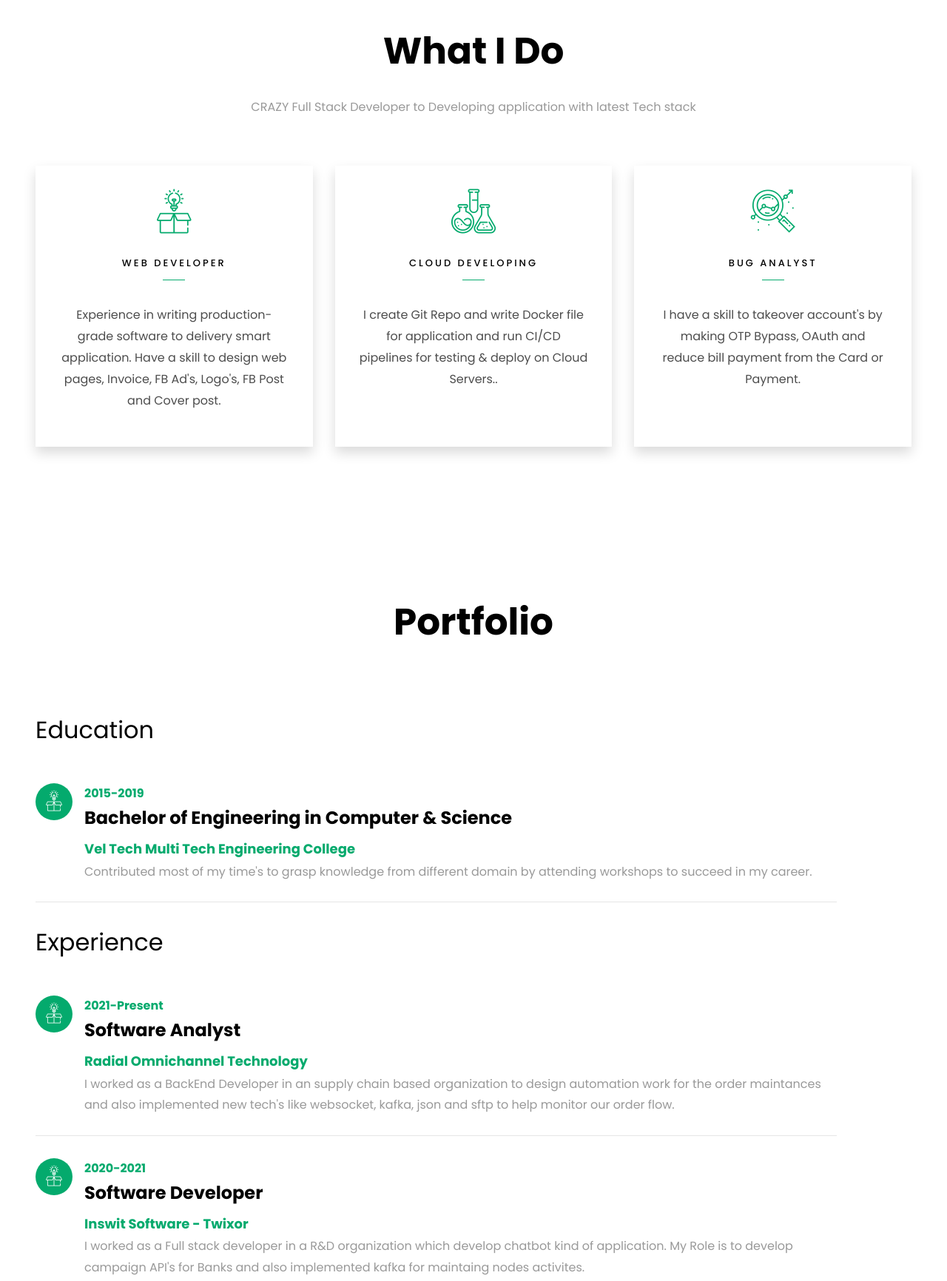
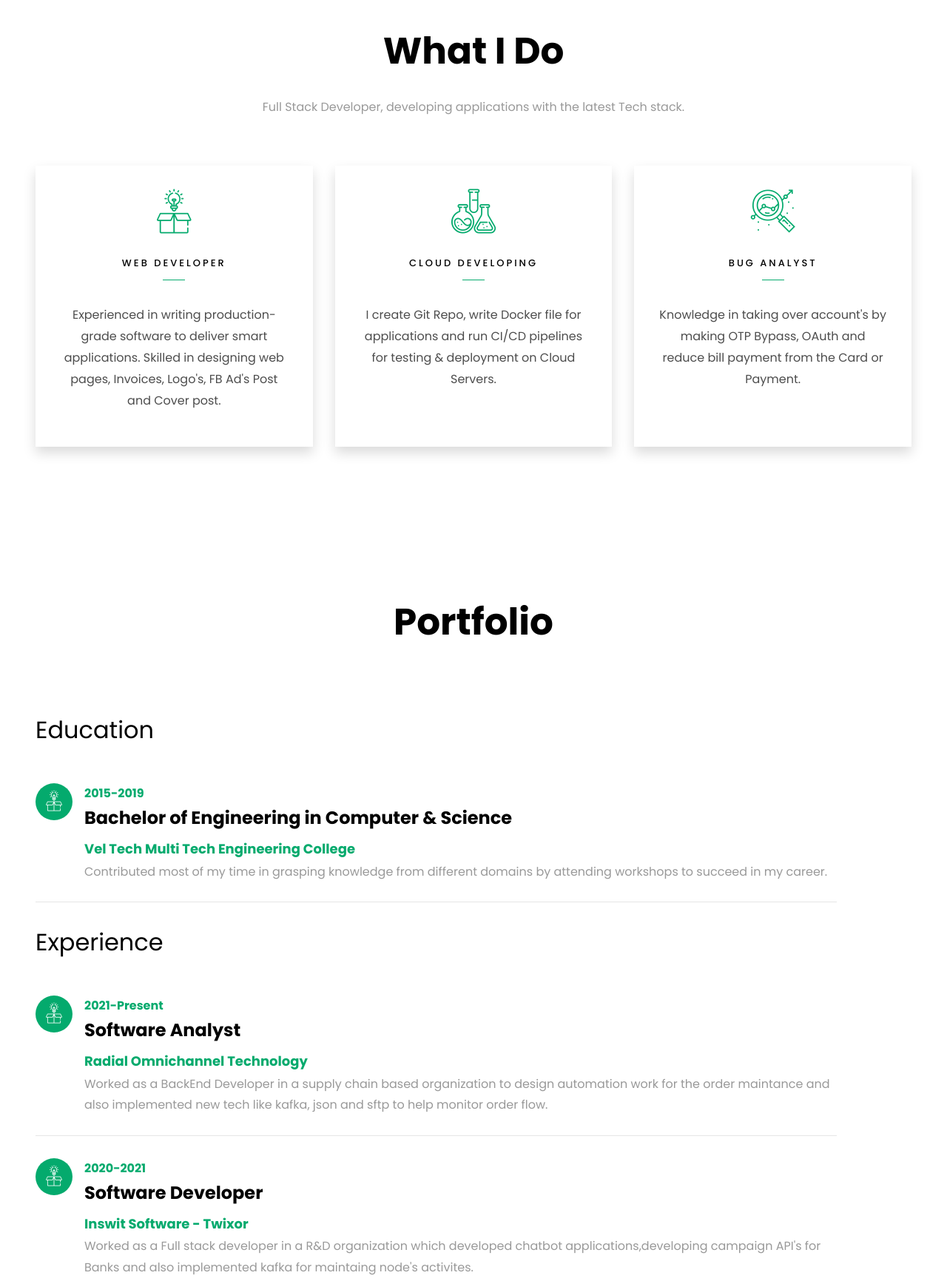
Before and after one commit to Karthikeyan-Ramesh/portfolio, a plain HTML site: page index.html in a window 1280 px wide. Shown: the part 920-2652 px from the top of the page at 74% size. Drawn offline with Linux system fonts and the light colour scheme; files whose address does not match are found by name.

Commit message:
alter contents

```diff
--- a/index.html
+++ b/index.html
@@ -98,7 +98,7 @@
     		<div class="row justify-content-center py-5 mt-5">
           <div class="col-md-12 heading-section text-center ftco-animate">
             <h2 class="mb-4">What I Do</h2>
-            <p>CRAZY Full Stack Developer to Developing application with latest Tech stack</p>
+            <p>Full Stack Developer, developing applications with the latest Tech stack.</p>
           </div>
         </div>
     		<div class="row">
@@ -109,7 +109,8 @@
 							</span>
 							<div class="desc">
 								<h3 class="mb-5">Web Developer</h3>
-								<p>Experience in writing production-grade software to delivery smart application. Have a skill to design web pages, Invoice, FB Ad's, Logo's, FB Post and Cover post.</p>
+								<p>Experienced in writing production-grade software to deliver smart applications. Skilled in designing web pages, Invoices, Logo's,
+									FB Ad's Post and Cover post.</p>
 							</div>
 						</a>
 					</div>
@@ -121,7 +122,7 @@
 							</span>
 							<div class="desc">
 								<h3 class="mb-5">Cloud Developing</h3>
-								<p>I create Git Repo and write Docker file for application and run CI/CD pipelines for testing & deploy on Cloud Servers..</p>
+								<p>I create Git Repo, write Docker file for applications and run CI/CD pipelines for testing & deployment on Cloud Servers.</p>
 							</div>
 						</a>
 					</div>
@@ -132,7 +133,7 @@
 							</span>
 							<div class="desc">
 								<h3 class="mb-5">Bug Analyst</h3>
-								<p>I have a skill to takeover account's by making OTP Bypass, OAuth and reduce bill payment from the Card or Payment.</p>
+								<p>Knowledge in taking over account's by making OTP Bypass, OAuth and reduce bill payment from the Card or Payment.</p>
 							</div>
 						</a>
 					</div>
@@ -158,7 +159,7 @@
 						<span class="date">2015-2019</span>
 						<h2>Bachelor of Engineering in Computer & Science</h2>
 						<span class="position"><a href = "https://www.veltechmultitech.org/">Vel Tech Multi Tech Engineering College</a></span>
-						<p>Contributed most of my time's to grasp knowledge from different domain by attending workshops to succeed in my career.</p>
+						<p>Contributed most of my time in grasping knowledge from different domains by attending workshops to succeed in my career.</p>
 					</div>
 				</div>
 
@@ -171,7 +172,7 @@
 						<span class="date">2021-Present</span>
 						<h2>Software Analyst</h2>
 						<span class="position"><a href = "https://www.radial.com/">Radial Omnichannel Technology</a></span>
-						<p>I worked as a BackEnd Developer in an supply chain based organization to design automation work for the order maintances and also implemented new tech's like websocket, kafka, json and sftp to help monitor our order flow.</p>
+						<p>Worked as a BackEnd Developer in a supply chain based organization to design automation work for the order maintance and also implemented new tech like kafka, json and sftp to help monitor order flow.</p>
 					</div>
 				</div>
 				<div class="resume-wrap d-flex ftco-animate mt-1">
@@ -182,7 +183,7 @@
 						<span class="date">2020-2021</span>
 						<h2>Software Developer</h2>
 						<span class="position"><a href ="https://twixor.com/">Inswit Software - Twixor</a></span>
-						<p>I worked as a Full stack developer in a R&D organization which develop chatbot kind of application. My Role is to develop campaign API's for Banks and also implemented kafka for maintaing nodes activites.</p>
+						<p>Worked as a Full stack developer in a R&D organization which developed chatbot applications,developing campaign API's for Banks and also implemented kafka for maintaing node's activites.</p>
 					</div>
 				</div>
 				<div class="resume-wrap d-flex ftco-animate">
@@ -193,7 +194,7 @@
 						<span class="date">2019-2020</span>
 						<h2>Junior Java Developer</h2>
 						<span class="position"><a href="https://www.linkedin.com/company/idb-technologies/?originalSubdomain=in">IDB Technologies</a></span>
-						<p>I worked as a Full stack developer to develop API's and UI's for our client by using Java, struts, Html, CSS, JavaScript and hibernate. I am the person Build application from scratch for truck management.</p>
+						<p>Worked as a Full stack developer  developing API's and UI's for clients by using Java, struts, Html, CSS, JavaScript and hibernate.  An application for truck management was built ground up by me.</p>
 					</div>
 				</div>
 			</div>
@@ -205,7 +206,7 @@
     		<div class="row justify-content-center py-5 mt-3">
 				<div class="col-md-12 heading-section text-center ftco-animate">
 					<h2 class="mb-4">Skills</h2>
-					<p>Having knowldege on this below tech's to develop unique application with latest Tech stack</p>
+					<p>Knowledgeable on below tech's using them to develop unique applications with latest Tech stack.</p>
 
 
 				</div>
```
